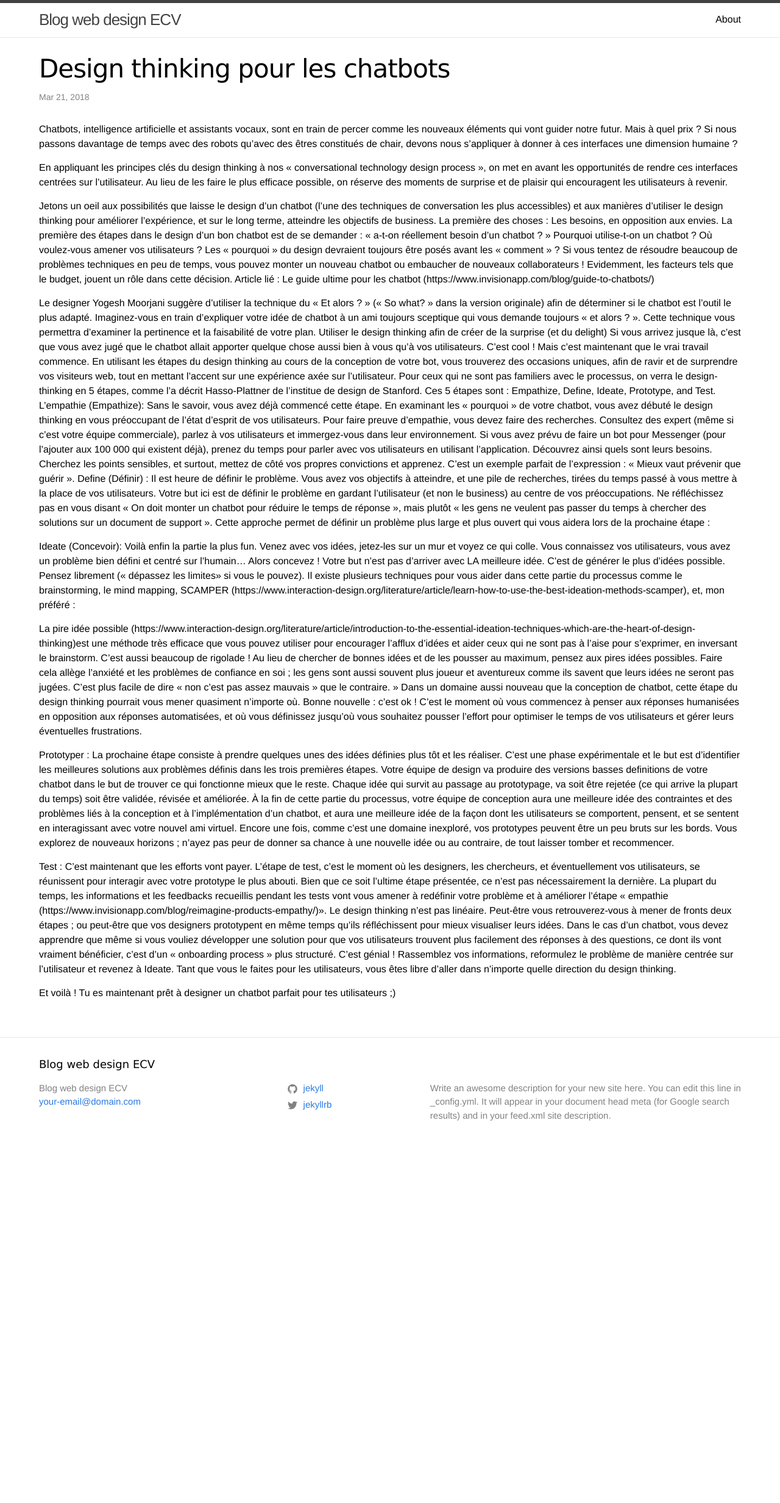
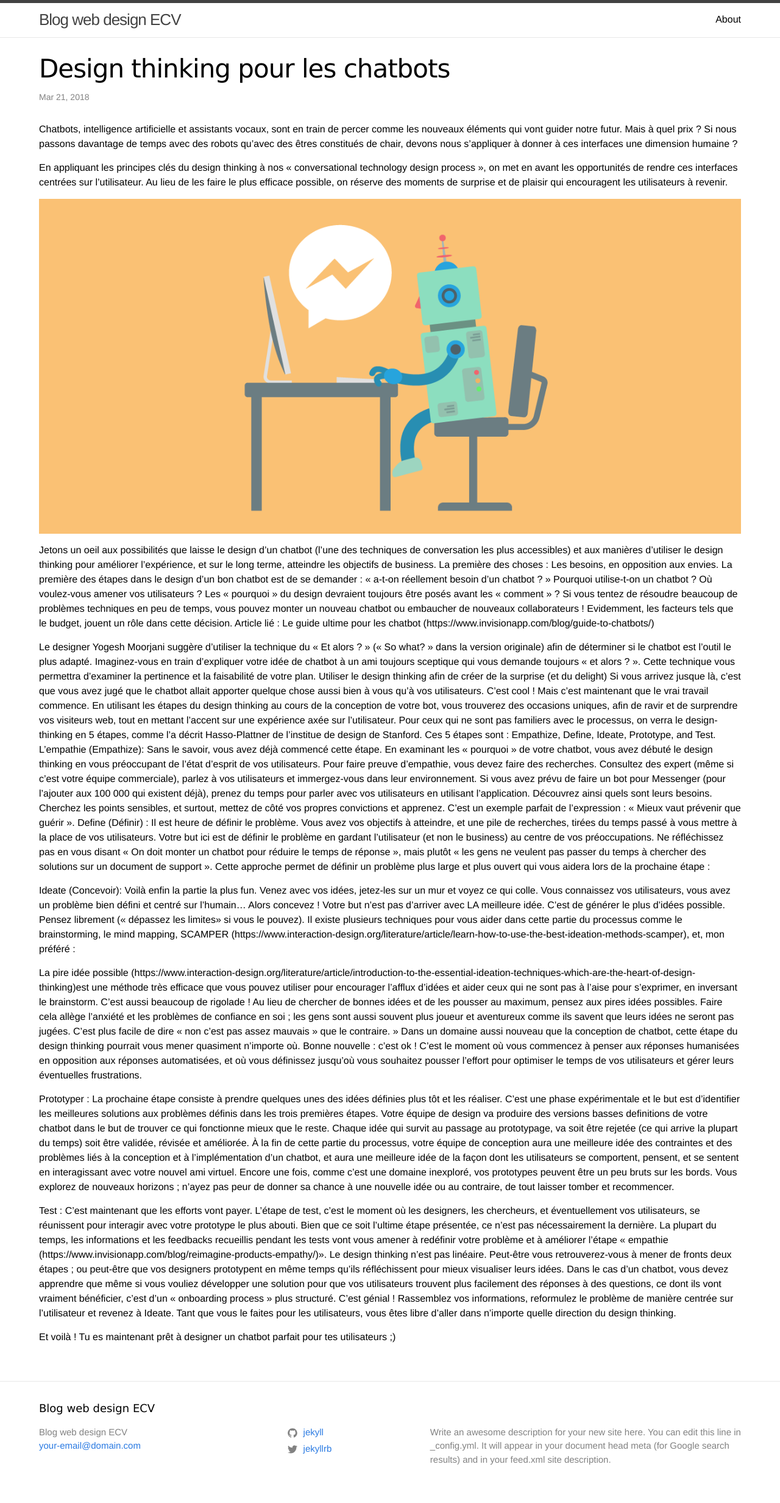
Before and after one commit to ecvwebdesign/ecv-webdesign-blog, a Jekyll site: the page built from _posts/2018-03-21-design-thinking-chatbot.markdown, in a window 1280 px wide. Shown: the whole page at 61% size. Built offline with Jekyll 4.4.1, drawn with Linux system fonts in a browser that asks for light colours; before the commit the page ends 1900 px from its top, so only the background shows below that.

Commit message:
Ajout image design thinking chatbot

```diff
--- a/_posts/2018-03-21-design-thinking-chatbot.markdown
+++ b/_posts/2018-03-21-design-thinking-chatbot.markdown
@@ -11,6 +11,8 @@ Chatbots, intelligence artificielle et assistants vocaux, sont en train de perce
 Mais à quel prix ? Si nous passons davantage de temps avec des robots qu’avec des êtres constitués de chair, devons nous s’appliquer à donner à ces interfaces une dimension humaine ?
 
 En appliquant les principes clés du design thinking à nos « conversational technology design process », on met en avant les opportunités de rendre ces interfaces centrées sur l’utilisateur. Au lieu de les faire le plus efficace possible, on réserve des moments de surprise et de plaisir qui encouragent les utilisateurs à revenir.
+
+![CHATBOT](../../../../../assets/images/2018-03-21-chatbot.png){:class="img-responsive"}
 
 Jetons un oeil aux possibilités que laisse le design d’un chatbot (l’une des techniques de conversation les plus accessibles) et aux manières d’utiliser le design thinking pour améliorer l’expérience, et sur le long terme, atteindre les objectifs de business.
 La première des choses : Les besoins, en opposition aux envies.
```
Also changed, not shown: assets/images/2018-03-21-chatbot.png (added).
